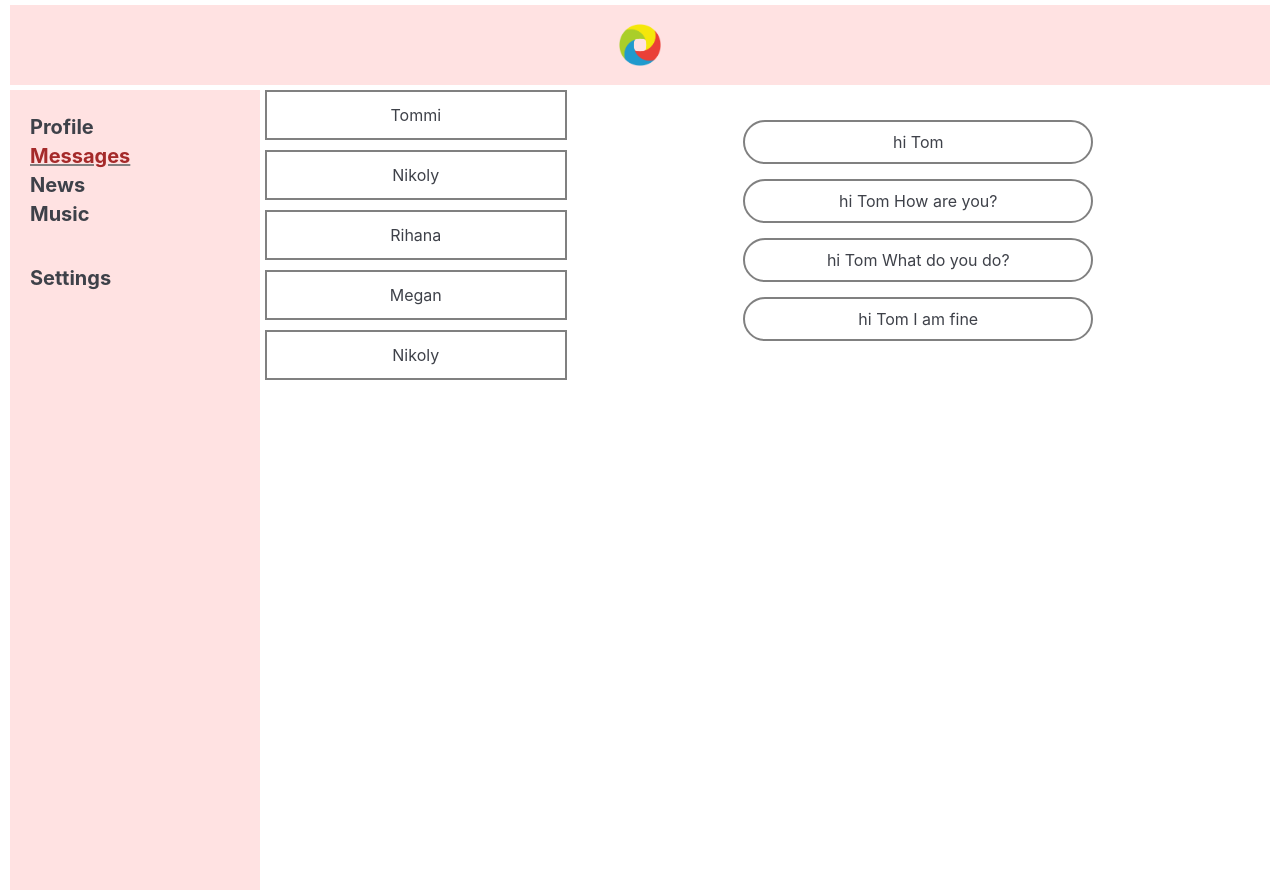
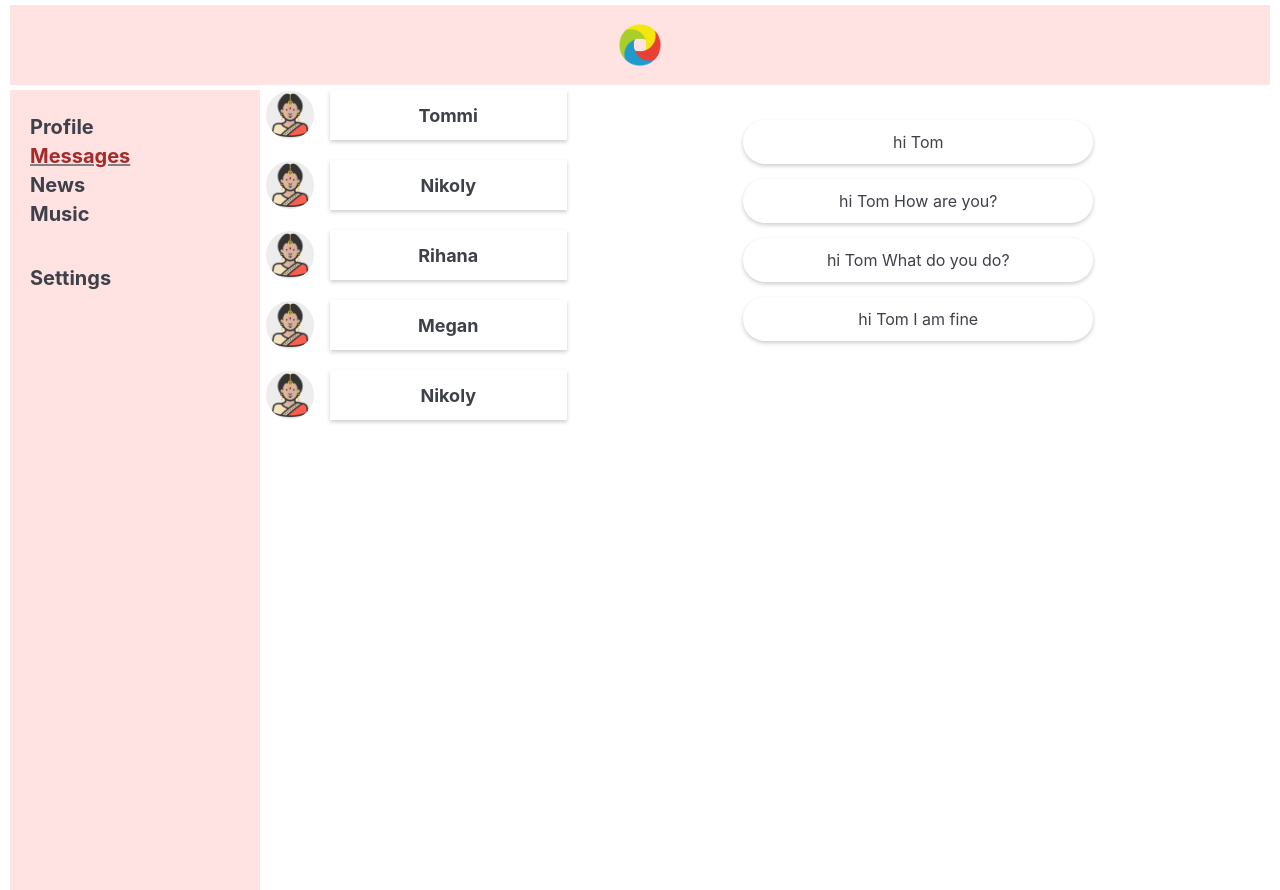
Before and after one commit to lelickau/react_s-one, a React (Create React App) app: page /pageDialogs in a window 1280 px wide. Built offline with nearby package versions, Linux system fonts and the light colour scheme.

Commit message:
16.03.21 v1.3

```diff
--- a/src/App.js
+++ b/src/App.js
@@ -18,9 +18,9 @@ const App = (props) => {
 		<div className="container">
 			<Header/>
 			<main className="main">
-				<NavBar/>
-				<Route path="/pageProfile" render={ () => <PageProfile posts={props.propsPost.posts}/>}/>
-				<Route path="/pageDialogs" render={ () => <PageDialogs dialogs={props.propsPost.dialogs} messages={props.propsPost.messages}/>}/>
+				<NavBar link={props.state.navBarList}/>
+				<Route path="/pageProfile" render={ () => <PageProfile posts={props.state.pageProfile}/>}/>
+				<Route path="/pageDialogs" render={ () => <PageDialogs state={props.state.pageDialogs}/>}/>
 				<Route path="/pageMusic" render={ () => <PageMusic/>}/>
 				<Route path="/pageNews" render={ () => <PageNews/>}/>
 				<Route path="/pageSettings" render={ () => <PageSettings/>}/>
--- a/src/components/navBar/navBar.jsx
+++ b/src/components/navBar/navBar.jsx
@@ -1,28 +1,20 @@
 import React from 'react';
 import style from './navBar.module.css';
-import {NavLink} from 'react-router-dom';
+import NavBarLink from './navBarLink/navBarLink';
 
-const NavBar = () => {
+
+
+const NavBar = (props) => {
+	console.log(props);
+
+	let navBarElement = props.link
+        .map( link => <NavBarLink link={link.link} href={link.href}/> );
 	return (
-		<nav className={style.nav}>
+		<div className={style.nav}>
 				<ul className={style.nav__list}>
-					<li className={style.nav__item}>
-						<NavLink to="/pageProfile" activeClassName='active_link'>Profile</NavLink>
-					</li>
-					<li className={style.nav__item}>
-						<NavLink to="/pageDialogs" activeClassName='active_link'>Messages</NavLink>
-					</li>
-					<li className={style.nav__item}>
-						<NavLink to="/pageNews" activeClassName='active_link'>News</NavLink>
-					</li>
-					<li className={style.nav__item}>
-						<NavLink to="/pageMusic" activeClassName='active_link'>Music</NavLink>
-					</li>
-					<li className={style.nav__item}>
-						<NavLink to="/pageSettings" activeClassName='active_link'>Settings</NavLink>
-					</li>
+					{navBarElement}
 				</ul>
-			</nav>
+			</div>
 	)
 }
 
--- a/src/components/navBar/navBar.module.css
+++ b/src/components/navBar/navBar.module.css
@@ -5,18 +5,3 @@
     background-color: #FFE2E2;
     margin-right: 5px;
   }
-
-  .nav__item {
-    cursor: pointer;
-    font-size: 20px;
-    font-weight: 700;
-    margin-top: 5px;
-  }
-
-  .nav__item:hover {
-    text-decoration: #E23E57 underline;
-  }
-
-  .nav__item:last-child {
-    margin-top: 40px;
-  }
--- /dev/null
+++ b/src/components/navBar/navBarLink/navBarLink.jsx
@@ -0,0 +1,14 @@
+import React from 'react';
+import style from './navBarLink.module.css';
+import {NavLink} from 'react-router-dom';
+
+const NavBarLink = (props) => {
+	console.log(props);
+	return (
+		<li className={style.nav__item}>
+			<NavLink to={props.href} activeClassName='active_link'>{props.link}</NavLink>
+		</li>
+	)
+}
+
+export default NavBarLink;
--- /dev/null
+++ b/src/components/navBar/navBarLink/navBarLink.module.css
@@ -0,0 +1,14 @@
+.nav__item {
+    cursor: pointer;
+    font-size: 20px;
+    font-weight: 700;
+    margin-top: 5px;
+  }
+
+  .nav__item:hover {
+    text-decoration: #E23E57 underline;
+  }
+
+  .nav__item:last-child {
+    margin-top: 40px;
+  }
--- a/src/components/pageDialogs/dialogItem/dialogItem.jsx
+++ b/src/components/pageDialogs/dialogItem/dialogItem.jsx
@@ -1,11 +1,15 @@
 import React from 'react';
 import {NavLink} from 'react-router-dom';
 import style from './dialogItem.module.css';
+import avatar from './avatar.jpg';
 
 const DialogItem = (props) => {
     let path = '/pageDialogs/' + props.id;
     return (
+        <div className={style.box}>
+        <div className={style.avatar__box}><img  src={avatar}/></div>
         <NavLink to={path} className={style.dialog__item}>{props.name}</NavLink>
+        </div>
     )
 }
 
--- a/src/components/pageDialogs/dialogItem/dialogItem.module.css
+++ b/src/components/pageDialogs/dialogItem/dialogItem.module.css
@@ -1,9 +1,25 @@
+.box {
+    display: flex;
+}
 .dialog__item {
     width: 100%;
     height: 50px;
     display: flex;
     justify-content: center;
     align-items: center;
-    border: gray 2px solid;
-    margin-bottom: 10px;
+    border: transparent 2px solid;
+    margin-bottom: 20px;
+    margin-left: 15px;
+    box-shadow: 0 2px 4px rgba(0, 0, 0, .2);
+    font-size: 18px;
+    font-weight: 700;
 }
+
+
+  .avatar__box img {
+    width: 50px;
+    height: 50px;
+    border: 1px solid transparent;
+    border-radius: 45px;
+    object-fit: cover;
+  }
--- a/src/components/pageDialogs/message/message.module.css
+++ b/src/components/pageDialogs/message/message.module.css
@@ -3,8 +3,9 @@
     display: flex;
     align-items: center;
     justify-content: center;
-    border: gray 2px solid;
+    border: transparent 2px solid;
     border-radius: 50px;
     padding: 10px;
     margin-bottom: 15px;
+    box-shadow: 0 2px 4px rgba(0, 0, 0, .2);
 }
--- a/src/components/pageDialogs/pageDialogs.jsx
+++ b/src/components/pageDialogs/pageDialogs.jsx
@@ -5,25 +5,11 @@ import Message from './message/message';
 
 const PageDialogs = (props) => {
     console.log(props);
-    // let dialogs = [
-    //     {name:'Tommi' , id:1},
-    //     {name:'Nikoly' , id:2},
-    //     {name:'Rihana' , id:3},
-    //     {name:'Megan' , id:4},
-    //     {name:'Nikoly' , id:5},
-    // ];
 
-    let dialogsElement = props.dialogs
+    let dialogsElement = props.state.dialogs
         .map( d => <DialogItem name={d.name} id={d.id}/> );
 
-    // let messages = [
-    //     {message:'hi Tom' , id:1},
-    //     {message:'hi Tom How are you?' , id:2},
-    //     {message:'hi Tom What do you do?' , id:3},
-    //     {message:'hi Tom I am fine' , id:4},
-    // ];
-
-    let messagesElement = props.messages
+    let messagesElement = props.state.messages
         .map( m => <Message text={m.message}/> );
 
     return (
--- a/src/components/pageProfile/pageProfile.jsx
+++ b/src/components/pageProfile/pageProfile.jsx
@@ -4,16 +4,10 @@ import Profile from './profile/profile';
 import Posts from './posts/posts';
 import Post from './post/post';
 
-// let posts = [
-// 	{post:'Hello Tom' , id:1, likesCount: 25},
-// 	{post:'hi Tom How are you?' , id:2, likesCount: 120},
-// 	{post:'hi Tom What do you do?' , id:3, likesCount: 500},
-// 	{post:'hi Tom I am fine' , id:4, likesCount: 333},
-// ];
 
 const PageProfile = (props) => {
 	console.log(props);
-	let postsItoms = props.posts.map(p => <Post text={p.post} like={p.likesCount}/>);
+	let postsItoms = props.posts.posts.map(p => <Post text={p.post} like={p.likesCount}/>);
 
     return (
         <div>
--- a/src/index.js
+++ b/src/index.js
@@ -3,32 +3,11 @@ import ReactDOM from 'react-dom';
 import './index.css';
 import App from './App';
 import reportWebVitals from './reportWebVitals';
-
-let posts = [
-	{post:'Hello Tom' , id:1, likesCount: 25},
-	{post:'hi Tom How are you?' , id:2, likesCount: 120},
-	{post:'hi Tom What do you do?' , id:3, likesCount: 500},
-	{post:'hi Tom I am fine' , id:4, likesCount: 333},
-];
-
-let dialogs = [
-  {name:'Tommi' , id:1},
-  {name:'Nikoly' , id:2},
-  {name:'Rihana' , id:3},
-  {name:'Megan' , id:4},
-  {name:'Nikoly' , id:5},
-];
-
-let messages = [
-  {message:'hi Tom' , id:1},
-  {message:'hi Tom How are you?' , id:2},
-  {message:'hi Tom What do you do?' , id:3},
-  {message:'hi Tom I am fine' , id:4},
-];
+import state from './redux/state';
 
 ReactDOM.render(
   <React.StrictMode>
-    <App propsPost={{posts, dialogs, messages}}/>
+    <App state={state}/>
   </React.StrictMode>,
   document.getElementById('root')
 );
--- /dev/null
+++ b/src/redux/state.js
@@ -0,0 +1,39 @@
+
+let state = {
+    pageProfile: {
+        posts: [
+            {post:'Hello Tom' , id:1, likesCount: 25},
+            {post:'hi Tom How are you?' , id:2, likesCount: 120},
+            {post:'hi Tom What do you do?' , id:3, likesCount: 500},
+            {post:'hi Tom I am fine' , id:4, likesCount: 333},
+        ],
+    },
+
+    pageDialogs: {
+        messages: [
+            {message:'hi Tom' , id:1},
+            {message:'hi Tom How are you?' , id:2},
+            {message:'hi Tom What do you do?' , id:3},
+            {message:'hi Tom I am fine' , id:4},
+        ],
+
+        dialogs: [
+            {name:'Tommi' , id:1},
+            {name:'Nikoly' , id:2},
+            {name:'Rihana' , id:3},
+            {name:'Megan' , id:4},
+            {name:'Nikoly' , id:5},
+        ],
+    },
+
+    navBarList: [
+        {link: "Profile", href: "/pageProfile"},
+        {link: "Messages", href: "/pageDialogs"},
+        {link: "News", href: "/pageNews"},
+        {link: "Music", href: "/pageMusic"},
+        {link: "Settings", href: "/pageSettings"},
+    ],
+
+}
+
+export default state;
```
Also changed, not shown: src/components/pageDialogs/dialogItem/avatar.jpg (added).
